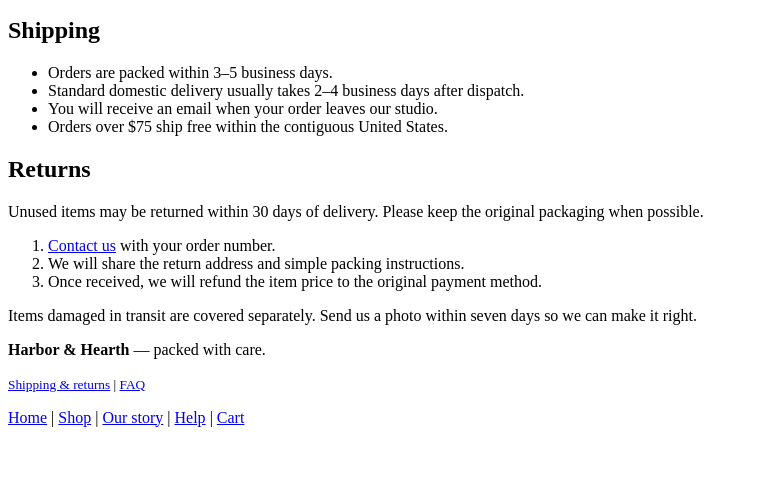
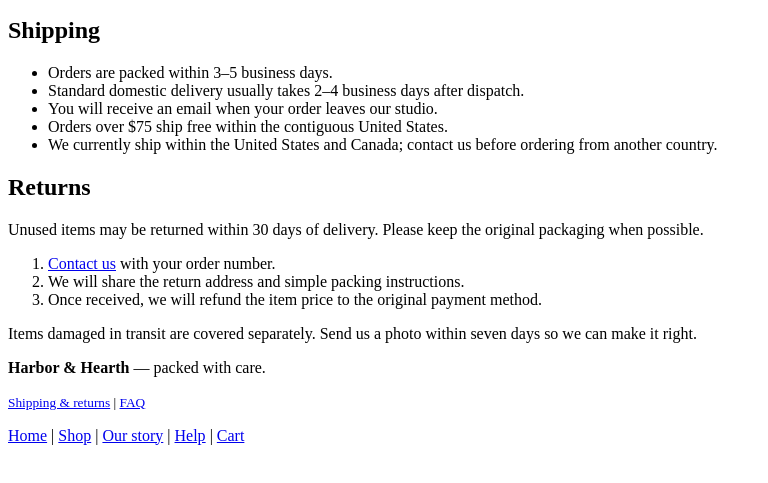
Before and after one commit to mohamedashan/harbor-and-hearth-store, a plain HTML site: page shipping-returns.html in a window 1280 px wide. Shown: the part 195-678 px from the top of the page, without its empty margins (0-768 px from the left). Drawn offline with Linux system fonts and the light colour scheme.

Commit message:
content: clarify shipping availability

```diff
--- a/shipping-returns.html
+++ b/shipping-returns.html
@@ -31,6 +31,7 @@
         <li>Standard domestic delivery usually takes 2–4 business days after dispatch.</li>
         <li>You will receive an email when your order leaves our studio.</li>
         <li>Orders over $75 ship free within the contiguous United States.</li>
+        <li>We currently ship within the United States and Canada; contact us before ordering from another country.</li>
       </ul>
     </section>
 
```
